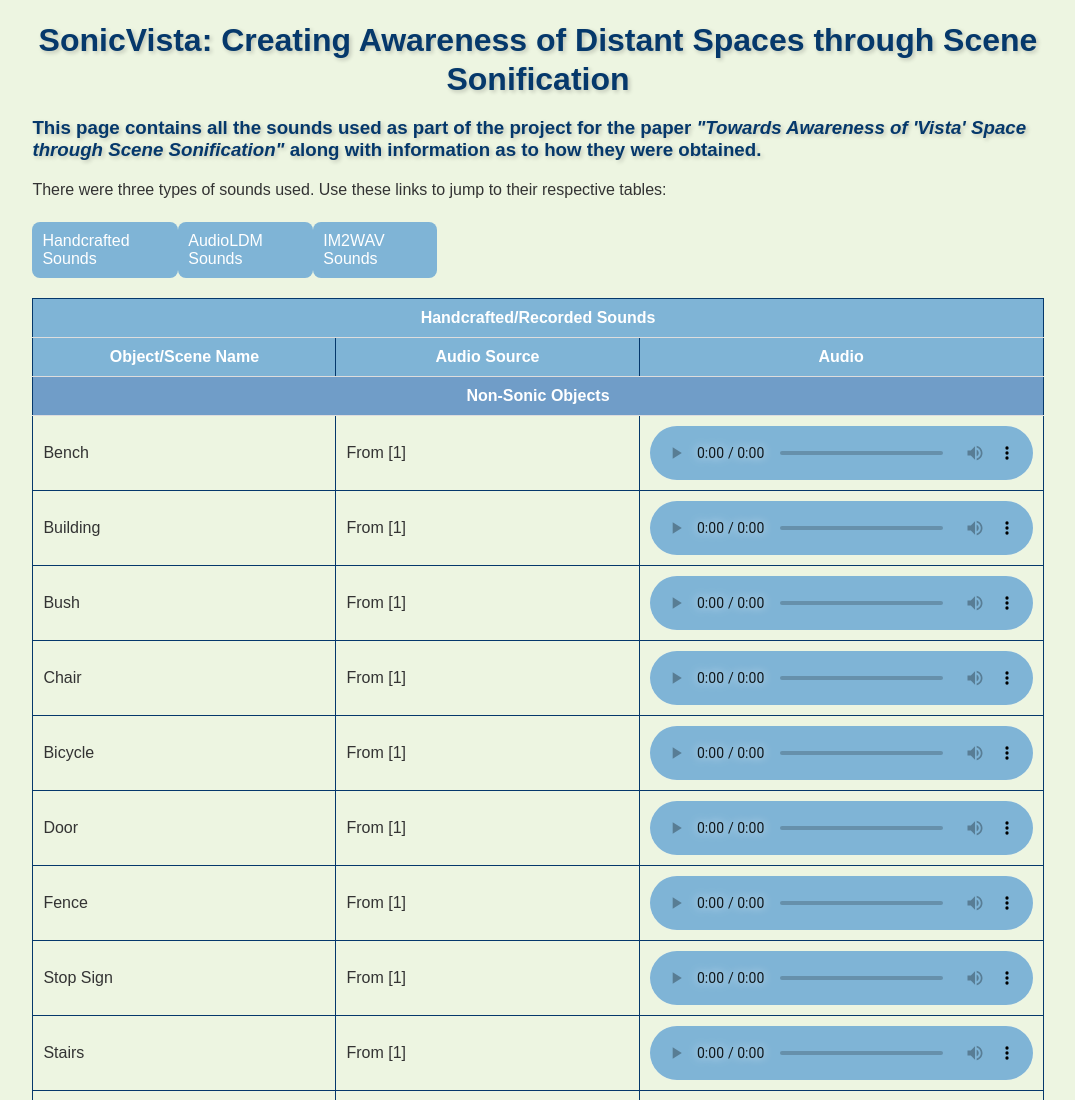
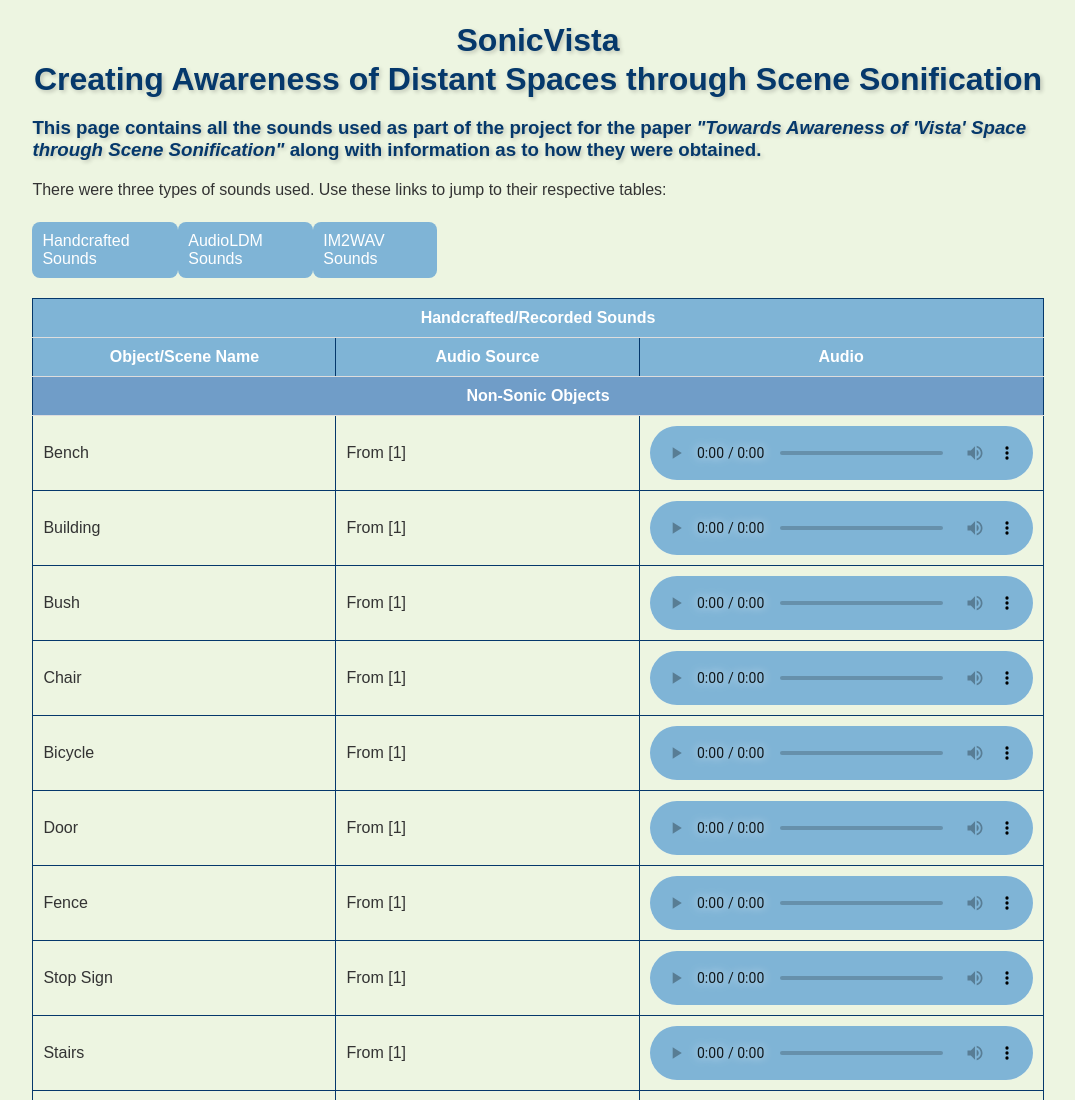
Before and after one commit to spatial-awareness-project/spatial-awareness-project, a plain HTML site: page index.html in a window 1280 px wide. Shown: the top 1100 px of the page, without its empty margins (102-1177 px from the left). Drawn offline with Linux system fonts and the light colour scheme.

Commit message:
Updated header
Formatting

```diff
--- a/index.html
+++ b/index.html
@@ -8,7 +8,8 @@
 </head>
 <body>
     <div style="width: 80%;margin: auto;">
-        <h1>SonicVista: Creating Awareness of Distant Spaces through Scene Sonification</h1>
+        <h1>SonicVista<br>
+        Creating Awareness of Distant Spaces through Scene Sonification</h1>
         <h3 style="text-align: left;">This page contains all the sounds used as part of the project for the paper <i>"Towards Awareness of 'Vista' Space through Scene Sonification"</i> along with information as to how they were obtained.</h3>
         <p>
             There were three types of sounds used. Use these links to jump to their respective tables: <br>
```
